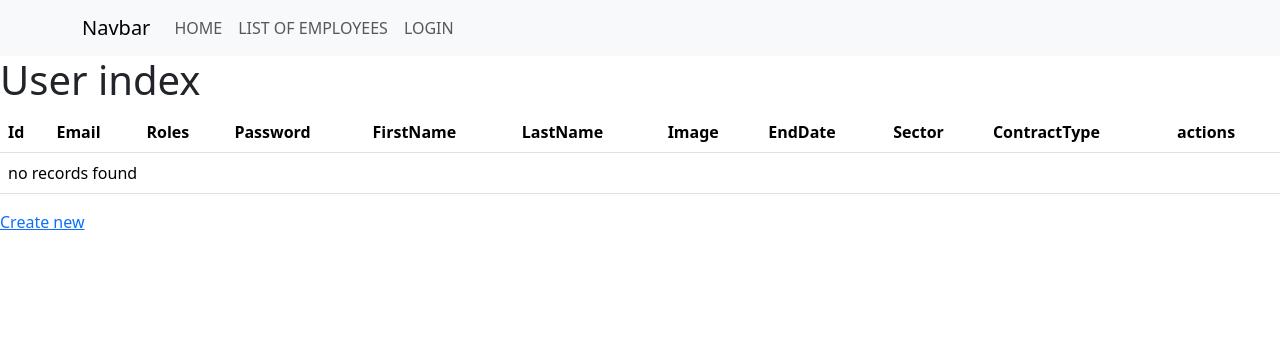
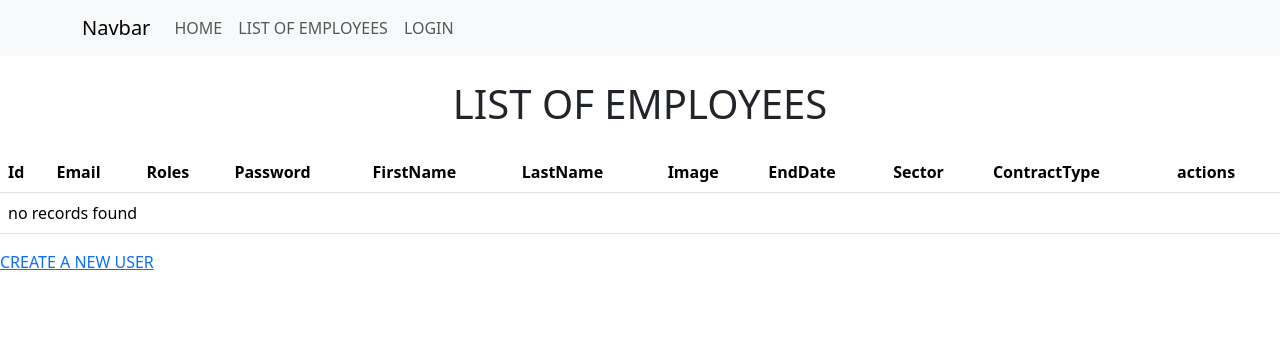
Before and after one commit to kemalh8/kemalHussein_examSF, a Symfony app: template templates/user/index.html.twig in a window 1280 px wide. Shown: the top 356 px of the page. Run offline with Twig, Linux system fonts and the light colour scheme; the template is opened without the code that fills it, so the values that code supplies are empty; some libraries are stand-ins or nearby versions.

Commit message:
ModifiedRoleUsers

```diff
--- a/templates/base.html.twig
+++ b/templates/base.html.twig
@@ -19,6 +19,7 @@
     <body class="">
 
         {% include 'parts/navbar.html.twig'  %}
+
         {% block body %}{% endblock %}
 
 
--- a/templates/user/_form.html.twig
+++ b/templates/user/_form.html.twig
@@ -1,3 +1,4 @@
+
 {{ form_start(form) }}
     {{ form_widget(form) }}
     <button class="btn">{{ button_label|default('Save') }}</button>
--- a/templates/user/index.html.twig
+++ b/templates/user/index.html.twig
@@ -3,7 +3,7 @@
 {% block title %}User index{% endblock %}
 
 {% block body %}
-    <h1>User index</h1>
+    <h1 class=" text-center mb-4 mt-4">LIST OF EMPLOYEES</h1>
 
     <table class="table">
         <thead>
@@ -25,20 +25,20 @@
         {% for user in users %}
         {%  if app.user and app.user.hasRole('ROLE_RH') %}
             <tr>
-                <td>{{ user.id }}</td>
-                <td>{{ user.email }}</td>
-                <td>{{ user.roles ? user.roles|json_encode : '' }}</td>
-                <td>{{ user.password }}</td>
-                <td>{{ user.firstName }}</td>
-                <td>{{ user.lastName }}</td>
-                <td>{{ user.image }}</td>
-                <td>{{ user.endDate ? user.endDate|date('Y-m-d') : '' }}</td>
-                <td>{{ user.sector }}</td>
-                <td>{{ user.contractType }}</td>
+                <td class="my-link text-danger mb-4" >{{ user.id }}</td>
+                <td class="  mb-4">{{ user.email }}</td>
+                <td class="  mb-4">{{ user.roles ? user.roles|json_encode : '' }}</td>
+                <td class="  mb-4">{{ user.password }}</td>
+                <td class="  mb-4">{{ user.firstName }}</td>
+                <td class="  mb-4">{{ user.lastName }}</td>
+                <td class=" mb-4">{{ user.image }}</td>
+                <td class=" mb-4">{{ user.endDate ? user.endDate|date('Y-m-d') : '' }}</td>
+                <td class="  mb-4">{{ user.sector }}</td>
+                <td class=" mb-4">{{ user.contractType }}</td>
                 <td>
-                    <a href="{{ path('app_user_show', {'id': user.id}) }}">Show</a>
-                    <a href="{{ path('app_user_edit', {'id': user.id}) }}">Edit</a>
-                    <a href="{{ path('app_user_delete', {'id': user.id}) }}">Delete</a>
+                    <a  class="my-link text-primary" href="{{ path('app_user_show', {'id': user.id}) }}">Show</a>
+                    <a class="my-link text-warning" href="{{ path('app_user_edit', {'id': user.id}) }}">Edit</a>
+                    <a class="my-link text-danger" href="{{ path('app_user_delete', {'id': user.id}) }}">Delete</a>
 
                 </td>
             </tr>
@@ -51,5 +51,5 @@
         </tbody>
     </table>
 
-    <a href="{{ path('app_user_new') }}">Create new</a>
+    <a href="{{ path('app_user_new') }}">CREATE A NEW USER</a>
 {% endblock %}
```
Also changed, not shown: src/Controller/UserController.php (+6 -8 lines).
